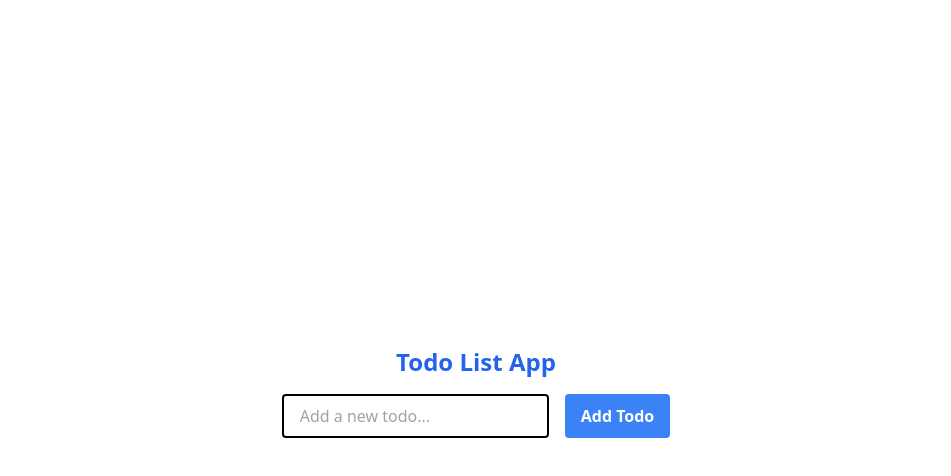
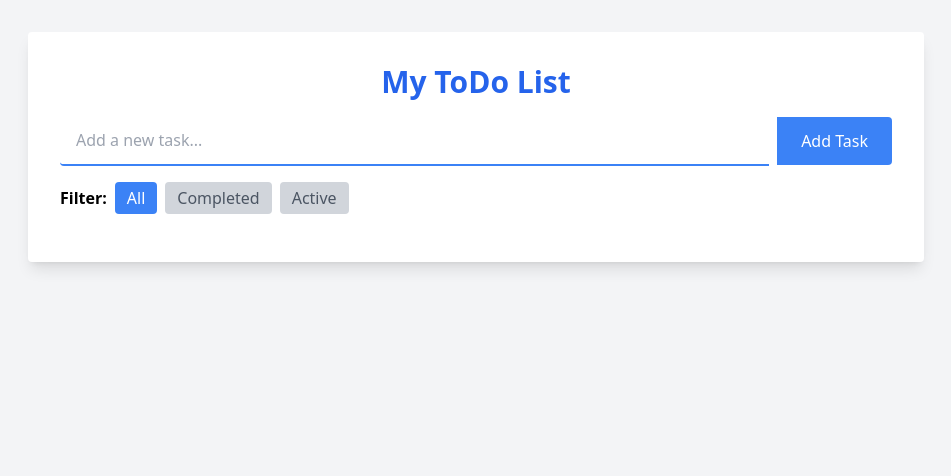
Before and after one commit to anantamishra/cct-csit-4-next, a Next.js app: page /todo in a window 1280 px wide. Shown: the top 476 px of the page, without its empty margins (164-1115 px from the left). Built offline with nearby package versions, Linux system fonts and the light colour scheme.

Commit message:
Updated todo app

```diff
--- a/src/app/todo/page.jsx
+++ b/src/app/todo/page.jsx
@@ -1,49 +1,173 @@
 "use client";
-import { useState } from "react";
+
+import React, { useState, useEffect } from "react";
 
 export default function ToDoApp() {
-  const [todos, setTodos] = useState([]);
-  const [inputText, setInputText] = useState("");
+  // State variables
+  const [todos, setTodos] = useState([]); // Stores the list of todos
+  const [inputText, setInputText] = useState(""); // Stores the input text for adding new todos
+  const [filter, setFilter] = useState("all"); // Stores the current filter option
 
-  // runs on input value change
+  // Load todos from local storage on initial render
+  useEffect(() => {
+    const savedTodos = localStorage.getItem("todos");
+    if (savedTodos) {
+      setTodos(JSON.parse(savedTodos));
+    }
+  }, []);
+
+  // Save todos to local storage whenever todos change
+  useEffect(() => {
+    localStorage.setItem("todos", JSON.stringify(todos));
+  }, [todos]);
+
+  // Event handler for input text change
   const handleInputChange = (e) => {
     setInputText(e.target.value);
   };
 
-  // executes on button click
-  function handleAddTodo() {
+  // Event handler for adding a new todo
+  const handleAddTodo = () => {
     if (inputText.trim() !== "") {
-      setTodos([...todos, inputText]);
+      setTodos([
+        ...todos,
+        { id: Date.now(), text: inputText, completed: false },
+      ]);
       setInputText("");
     }
+  };
+
+  // Event handler for pressing the "Enter" key to add a new todo
+  const handleKeyPress = (e) => {
+    if (e.key === "Enter") {
+      handleAddTodo();
     }
+  };
+
+  // Event handler for toggling todo completion status
+  const handleToggleCompletion = (id) => {
+    const updatedTodos = todos.map((todo) =>
+      todo.id === id ? { ...todo, completed: !todo.completed } : todo
+    );
+    setTodos(updatedTodos);
+  };
+
+  // Event handler for deleting a todo
+  const handleDeleteTodo = (id) => {
+    // Confirm deletion with a dialog box
+    const isConfirmed = window.confirm(
+      "Are you sure you want to delete this todo?"
+    );
+    if (isConfirmed) {
+      const updatedTodos = todos.filter((todo) => todo.id !== id);
+      setTodos(updatedTodos);
+    }
+  };
+
+  // Event handler for changing filter option
+  const handleFilterChange = (selectedFilter) => {
+    setFilter(selectedFilter);
+  };
+
+  // Filter todos based on current filter option
+  const filteredTodos =
+    filter === "all"
+      ? todos
+      : filter === "completed"
+      ? todos.filter((todo) => todo.completed)
+      : todos.filter((todo) => !todo.completed);
 
   return (
-    <div className="flex w-full min-h-screen flex-col justify-center items-center gap-4">
-      <h1 className="text-2xl font-bold text-blue-600">Todo List App</h1>
-      <div className="flex gap-4">
+    <div className="flex flex-col items-center justify-start min-h-screen bg-gray-100">
+      {/* Main container */}
+      <div className="w-full max-w-4xl p-8 bg-white rounded shadow-lg mt-8">
+        {/* Title */}
+        <h1 className="text-3xl font-bold mb-4 text-blue-600 text-center">
+          My ToDo List
+        </h1>
+        {/* Add Todo Input */}
+        <div className="flex items-center mb-4">
           <input
             type="text"
             value={inputText}
             onChange={handleInputChange}
-          placeholder="Add a new todo..."
-          className="outline-none border-2 border-black focus:border-blue-500 py-2 px-4 rounded"
+            onKeyDown={handleKeyPress}
+            placeholder="Add a new task..."
+            className="outline-none border-b-2 border-blue-500 py-3 px-4 rounded-l mr-2 flex-grow"
           />
           <button
             onClick={handleAddTodo}
-          className="bg-blue-500  px-4 py-2 text-white font-semibold rounded"
+            className="bg-blue-500 text-white py-3 px-6 rounded-r"
           >
-          Add Todo
+            Add Task
           </button>
         </div>
-      <ul>
-        {todos.map((todo, index) => (
-          <div key={index} className="flex items-center gap-2">
-            <div className="h-4 w-4 bg-blue-500" />
-            <li>{todo}</li>
+        {/* Filter Buttons */}
+        <div className="flex items-center mb-4">
+          <span className="mr-2 font-semibold">Filter:</span>
+          <button
+            className={`px-3 py-1 rounded mr-2 ${
+              filter === "all"
+                ? "bg-blue-500 text-white"
+                : "bg-gray-300 text-gray-600"
+            }`}
+            onClick={() => handleFilterChange("all")}
+          >
+            All
+          </button>
+          <button
+            className={`px-3 py-1 rounded mr-2 ${
+              filter === "completed"
+                ? "bg-blue-500 text-white"
+                : "bg-gray-300 text-gray-600"
+            }`}
+            onClick={() => handleFilterChange("completed")}
+            style={{ backgroundColor: filter === "completed" ? "#48BB78" : "" }}
+          >
+            Completed
+          </button>
+          <button
+            className={`px-3 py-1 rounded mr-2 ${
+              filter === "active"
+                ? "bg-blue-500 text-white"
+                : "bg-gray-300 text-gray-600"
+            }`}
+            onClick={() => handleFilterChange("active")}
+            style={{ backgroundColor: filter === "active" ? "#EEA320" : "" }}
+          >
+            Active
+          </button>
         </div>
+        {/* List of Todos */}
+        <ul className="space-y-2">
+          {filteredTodos.map((todo) => (
+            <li
+              key={todo.id}
+              className="flex items-center justify-between bg-gray-100 px-4 py-2 rounded"
+            >
+              {/* Todo item */}
+              <div className="flex items-center">
+                <input
+                  type="checkbox"
+                  checked={todo.completed}
+                  onChange={() => handleToggleCompletion(todo.id)}
+                  className="mr-2"
+                />
+                <span className={todo.completed ? "line-through" : ""}>
+                  {todo.text}
+                </span>
+              </div>
+              {/* Delete button */}
+              <button
+                onClick={() => handleDeleteTodo(todo.id)}
+                className="text-red-500 hover:text-red-700 bg-red-200 px-2 py-1 rounded"
+              >
+                Delete
+              </button>
+            </li>
           ))}
         </ul>
       </div>
+    </div>
   );
 }
```
Lines whose indentation alone changed are shown as unchanged.
